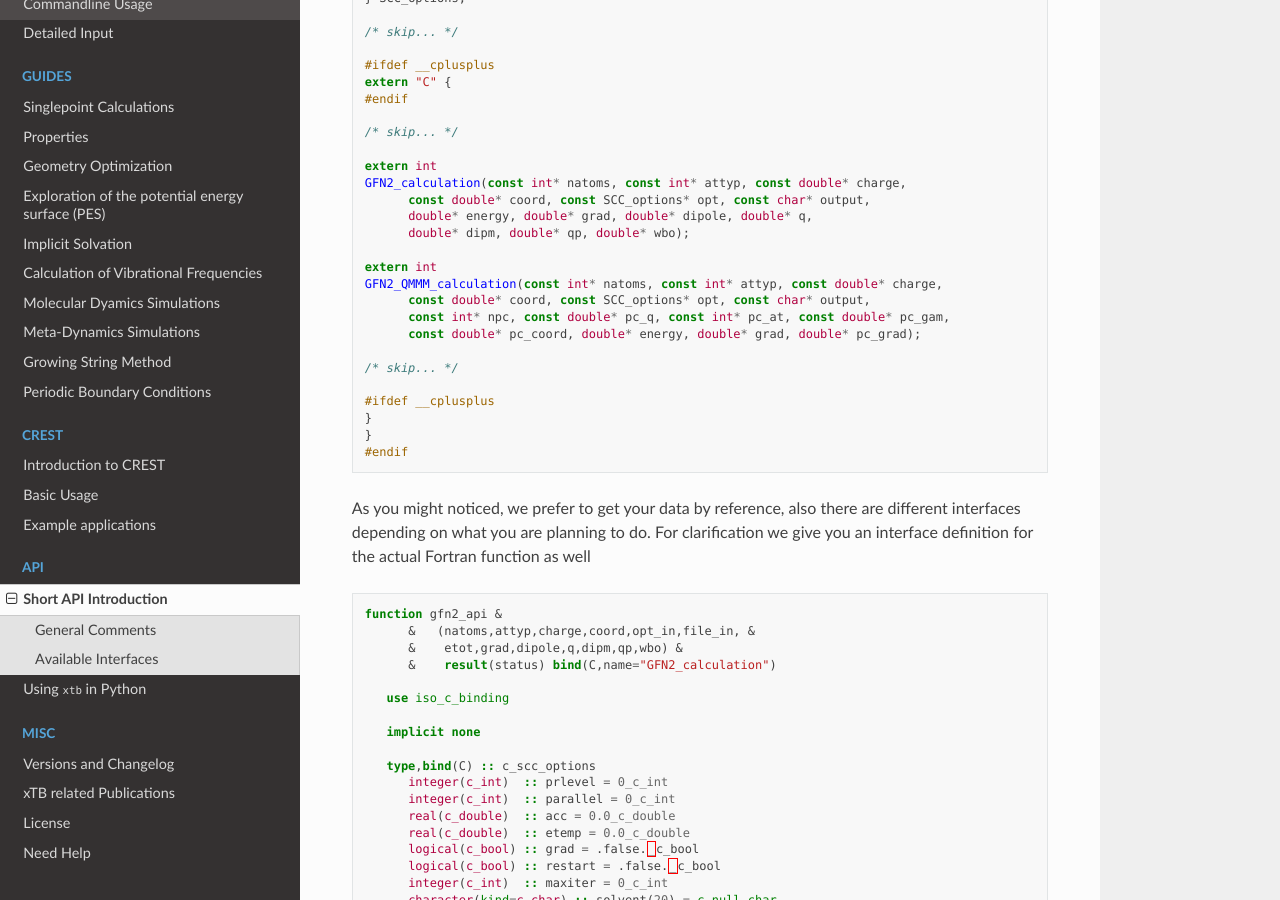
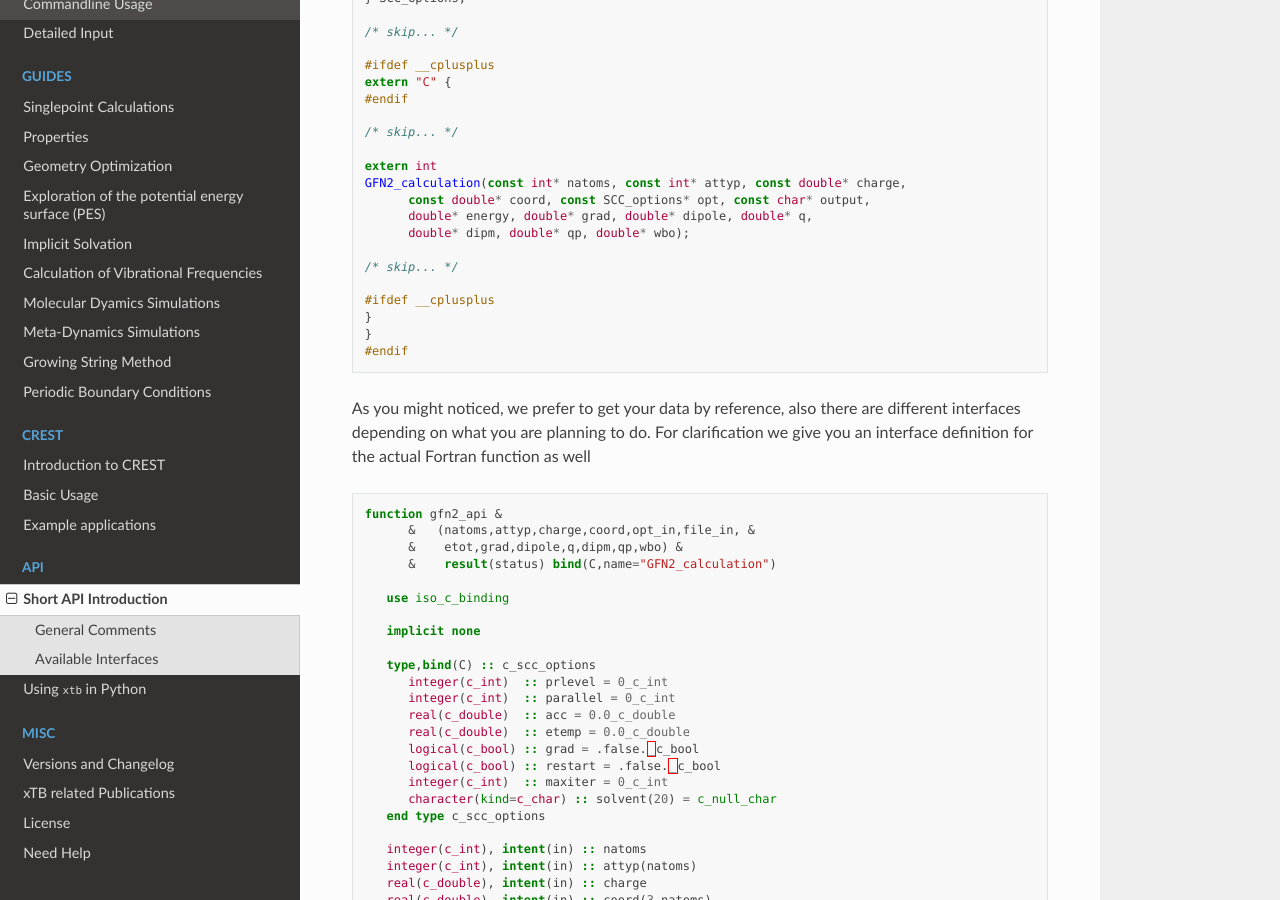
Before and after one commit to grimme-lab/xtb_docs, a Sphinx documentation site: the page built from source/dev_interface.rst, in a window 1280 px wide and 900 px high, scrolled down 1301 px. Built offline with Sphinx 7.4.7 and the Read the Docs theme 2.0.0, drawn with Linux system fonts in a browser that asks for light colours.

Commit message:
removed PCEM block from API introduction

```diff
--- a/source/dev_interface.rst
+++ b/source/dev_interface.rst
@@ -75,12 +75,6 @@ parts of it are included here.
          const double* coord, const SCC_options* opt, const char* output,
          double* energy, double* grad, double* dipole, double* q,
          double* dipm, double* qp, double* wbo);
-
-   extern int
-   GFN2_QMMM_calculation(const int* natoms, const int* attyp, const double* charge,
-         const double* coord, const SCC_options* opt, const char* output,
-         const int* npc, const double* pc_q, const int* pc_at, const double* pc_gam,
-         const double* pc_coord, double* energy, double* grad, double* pc_grad);
 
    /* skip... */
 
```
